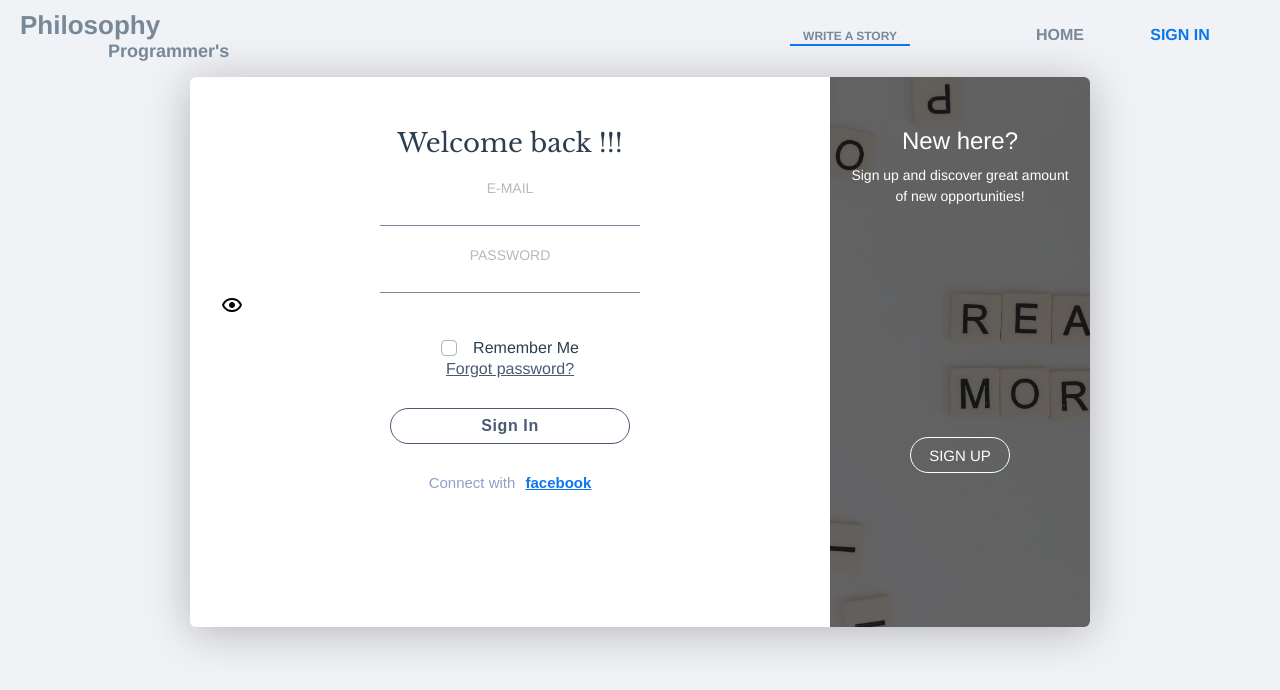
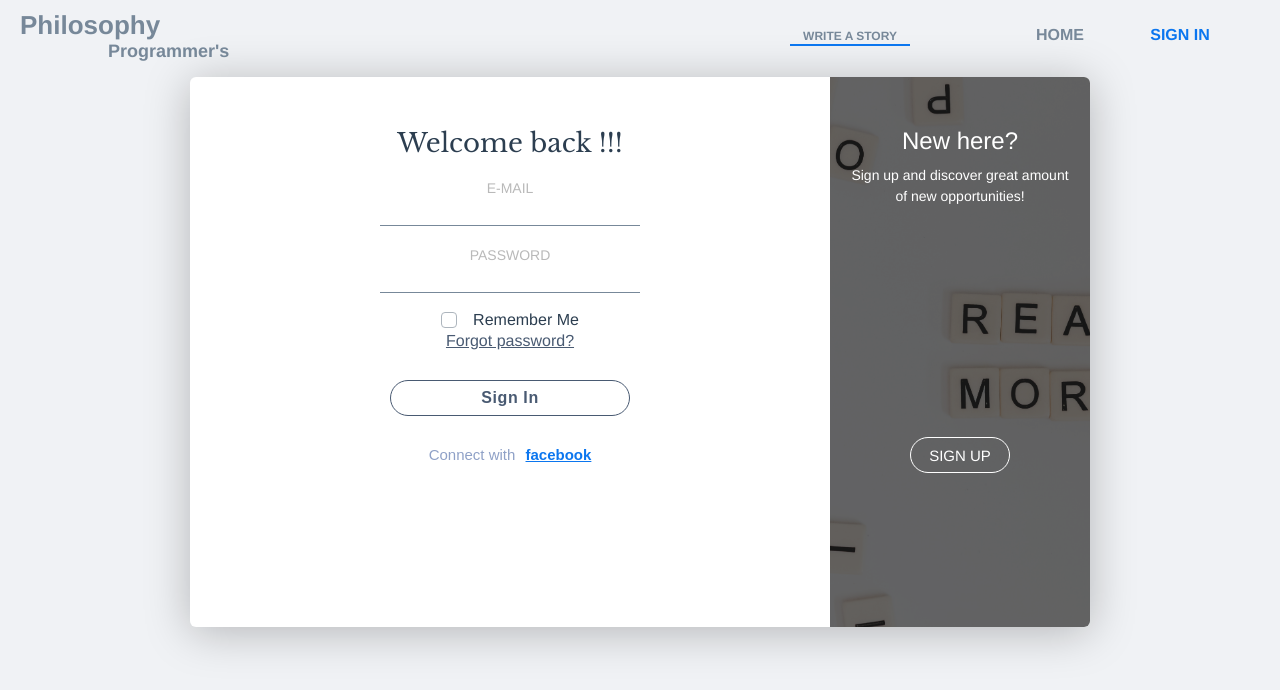
Before and after one commit to WenziLike/PhilosophyProgrammers, a Vue app in the folder src/main/resources/: page /register in a window 1280 px wide. Shown: the top 690 px of the page. Built offline with nearby package versions, Linux system fonts and the light colour scheme.

Commit message:
add icon show password

```diff
--- a/src/main/resources/src/components/svg/icon.vue
+++ b/src/main/resources/src/components/svg/icon.vue
@@ -1,14 +1,26 @@
 <template>
-  <svg v-if="name==='icon-show-pass'" width="24" height="24" viewBox="0 0 24 24" fill="none"
-       xmlns="http://www.w3.org/2000/svg">
-    <path d="M12 9C10.358 9 9 10.359 9 12C9 13.642 10.358 15 12 15C13.641 15 15 13.642 15 12C15 10.359 13.641 9 12 9Z"
-          fill="black"/>
-    <path
-        d="M12 5C4.408 5 2.12632 11.617 2.10543 11.684L2 12L2.10444 12.316C2.12632 12.383 4.408 19 12 19C19.592 19 21.8737 12.383 21.8946 12.316L22 12L21.8956 11.684C21.8737 11.617 19.592 5 12 5ZM12 17C6.67774 17 4.61587 13.154 4.11657 12C4.61786 10.842 6.68072 7 12 7C17.3223 7 19.3841 10.846 19.8834 12C19.3821 13.158 17.3193 17 12 17Z"
-        fill="black"/>
+
+  <!--  ================ TODO: SHOW PASSWORD  OFF -->
+  <svg v-if="name==='icon-show-pass-off'" class="icon-show-pass-off" xmlns="http://www.w3.org/2000/svg" xmlns:xlink="http://www.w3.org/1999/xlink"
+       version="1.1" width="24" height="24"
+       viewBox="0 0 24 24">
+    <path style="fill: currentcolor;"
+          d="M2,5.27L3.28,4L20,20.72L18.73,22L15.65,18.92C14.5,19.3 13.28,19.5 12,19.5C7,19.5 2.73,16.39 1,12C1.69,10.24 2.79,8.69 4.19,7.46L2,5.27M12,9A3,3 0 0,1 15,12C15,12.35 14.94,12.69 14.83,13L11,9.17C11.31,9.06 11.65,9 12,9M12,4.5C17,4.5 21.27,7.61 23,12C22.18,14.08 20.79,15.88 19,17.19L17.58,15.76C18.94,14.82 20.06,13.54 20.82,12C19.17,8.64 15.76,6.5 12,6.5C10.91,6.5 9.84,6.68 8.84,7L7.3,5.47C8.74,4.85 10.33,4.5 12,4.5M3.18,12C4.83,15.36 8.24,17.5 12,17.5C12.69,17.5 13.37,17.43 14,17.29L11.72,15C10.29,14.85 9.15,13.71 9,12.28L5.6,8.87C4.61,9.72 3.78,10.78 3.18,12Z"/>
   </svg>
-<!--  v-if="name==='arrow-down'"-->
-  <svg v-if="name==='arrow-down'" width="54" height="54" viewBox="0 0 24 24" role="presentation"  class="home__arrow-down"><path d="M7.41,15.41L12,10.83L16.59,15.41L18,14L12,8L6,14L7.41,15.41Z" style="fill: currentcolor;"></path></svg>
+  <!--  ================ TODO: SHOW PASSWORD  ON -->
+
+  <svg v-if="name==='icon-show-pass-on'"  class="icon-show-pass-on" xmlns="http://www.w3.org/2000/svg" xmlns:xlink="http://www.w3.org/1999/xlink" version="1.1" width="24" height="24"
+       viewBox="0 0 24 24">
+    <path style="fill: currentcolor;" d="M12,9A3,3 0 0,1 15,12A3,3 0 0,1 12,15A3,3 0 0,1 9,12A3,3 0 0,1 12,9M12,4.5C17,4.5 21.27,7.61 23,12C21.27,16.39 17,19.5 12,19.5C7,19.5 2.73,16.39 1,12C2.73,7.61 7,4.5 12,4.5M3.18,12C4.83,15.36 8.24,17.5 12,17.5C15.76,17.5 19.17,15.36 20.82,12C19.17,8.64 15.76,6.5 12,6.5C8.24,6.5 4.83,8.64 3.18,12Z"/>
+  </svg>
+
+  <!--  ================  TODO: ARROW -->
+  <svg v-if="name==='icon-arrow-down'" width="54" height="54" viewBox="0 0 24 24" role="presentation"
+       class="home__arrow-down">
+    <path d="M7.41,15.41L12,10.83L16.59,15.41L18,14L12,8L6,14L7.41,15.41Z" style="fill: currentcolor;"></path>
+  </svg>
+
+
 </template>
 
 <script>
```
